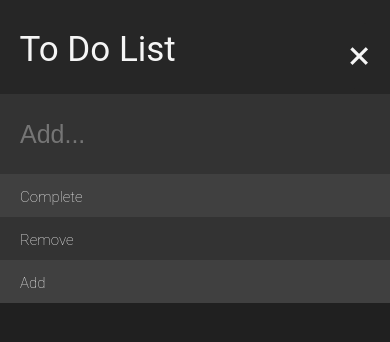
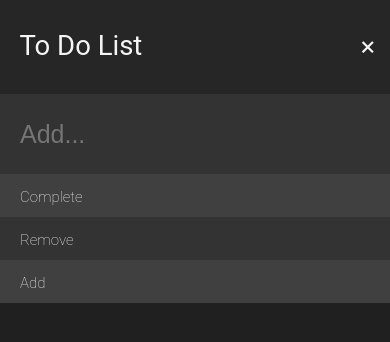
Before and after one commit to AdamWatts/ToDo-app, a website: page index.html in a window 390 px wide. Drawn offline with Linux system fonts and the light colour scheme.

Commit message:
edited-mobile-font-size

```diff
--- a/assets/styles/scss/style.scss
+++ b/assets/styles/scss/style.scss
@@ -151,14 +151,14 @@ $input-border-focus: 1px solid rgba(255,255,255,0.5);
   .section-heading {
     width: 100%;
     height: 75px;
-    font-size: 45px;
+    font-size: 27.5px;
     padding: 5% 2.5% 2.5% 2.5%;
     display: inline-block;
     float: left;
   }
 
   .heading-btn {
-    font-size: 45px;
+    font-size: 30px;
   }
 
   .add-text[type=text]{
@@ -197,7 +197,7 @@ $input-border-focus: 1px solid rgba(255,255,255,0.5);
   .section-heading {
     width: 100%;
     height: 70px;
-    font-size: 35px;
+    font-size: 27.5px;
     padding: 5% 0% 0% 4%;
     display: inline-block;
     float: left;
@@ -206,6 +206,7 @@ $input-border-focus: 1px solid rgba(255,255,255,0.5);
   .heading-btn {
     margin-right: .25em;
     display: inline-block;
+    font-size: 30px;
   }
 
   .add-text[type=text]{
@@ -231,5 +232,10 @@ $input-border-focus: 1px solid rgba(255,255,255,0.5);
     padding: 7.5% 0% 0% 5%;
     display: inline-block;
     float: left;
+    font-size: 27.5px;
+  }
+
+  .heading-btn{
+    font-size: 30px;
   }
 }
```
Also changed, not shown: assets/styles/css/style.css.
